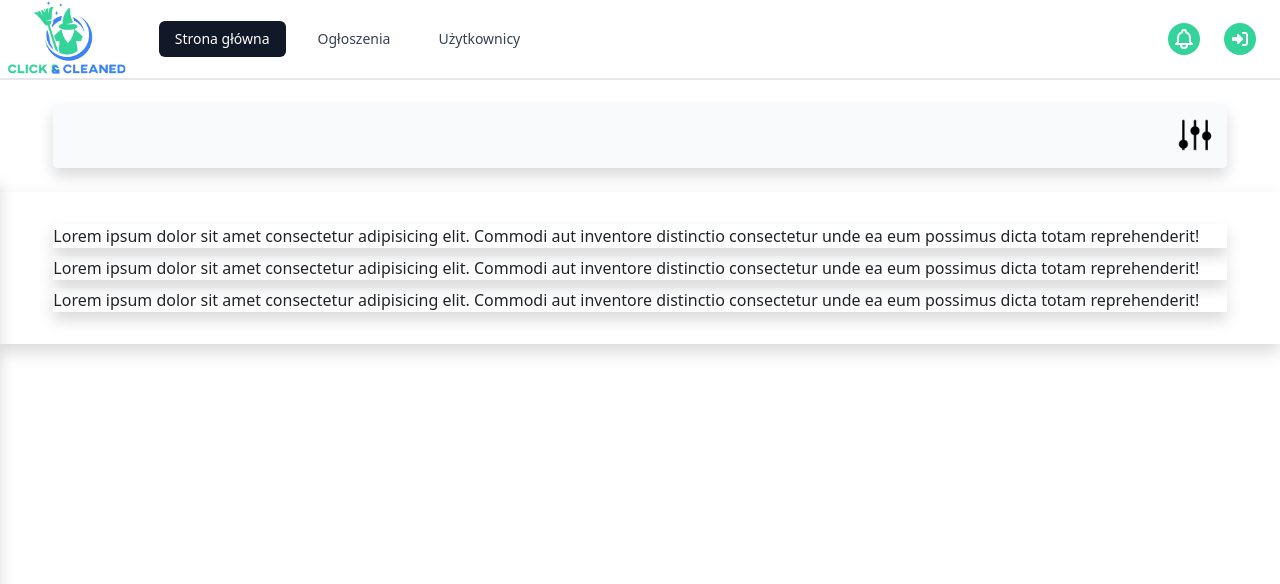
After one commit to Jeden1102/clean-test, a PHP site: page /public/views/ogloszenia.php in a window 1280 px wide. The commit adds this page. Shown: the top 584 px of the page. Run offline with PHP 8.4, Linux system fonts and the light colour scheme; a stand-in replaces the project's code that opens the database connection; style sheets or scripts are compiled from the project's sources; some libraries are stand-ins or nearby versions.

```diff
--- a/public/additionalcss.css
+++ b/public/additionalcss.css
@@ -41,3 +41,10 @@
 .step-three-visual{
     clip-path: polygon(0 19%, 59% 19%, 77% 52%, 61% 85%, 0 86%, 23% 51%);
 }
+.filter-box{
+    transform: translateX(-100%);
+    transition: .3s;
+}
+.filter-translate{
+    transform: translateX(0%);
+}
--- /dev/null
+++ b/public/scripts/showFilter.js
@@ -0,0 +1,13 @@
+let btn = document.querySelector('.filter-btn');
+let filterBox = document.querySelector('.filter-box');
+let active = false;
+btn.addEventListener('click',()=>{
+    if(!active){
+        filterBox.classList.add('filter-translate');
+        active = true;
+    }else{
+        filterBox.classList.remove('filter-translate');
+
+        active = false;
+    }
+})
--- /dev/null
+++ b/public/views/ogloszenia.php
@@ -0,0 +1,53 @@
+<!DOCTYPE html>
+<html lang="en">
+<head>
+    <meta charset="UTF-8">
+    <meta http-equiv="X-UA-Compatible" content="IE=edge">
+    <meta name="viewport" content="width=device-width, initial-scale=1.0">
+    <title>Document</title>
+    <script src="https://kit.fontawesome.com/193f3f2978.js" crossorigin="anonymous"></script>
+    <link href="https://cdn.jsdelivr.net/npm/bootstrap@5.0.0-beta2/dist/css/bootstrap.min.css" rel="stylesheet" integrity="sha384-BmbxuPwQa2lc/FVzBcNJ7UAyJxM6wuqIj61tLrc4wSX0szH/Ev+nYRRuWlolflfl" crossorigin="anonymous">
+    <script src="https://cdn.jsdelivr.net/npm/bootstrap@5.0.0-beta2/dist/js/bootstrap.bundle.min.js" integrity="sha384-b5kHyXgcpbZJO/tY9Ul7kGkf1S0CWuKcCD38l8YkeH8z8QjE0GmW1gYU5S9FOnJ0" crossorigin="anonymous"></script>
+    <link href="../styles.css" rel="stylesheet"/>
+    <link href="../additionalcss.css" rel="stylesheet"/>
+</head>
+<body class="overflow-x-hidden">
+<?php
+include '../components/header.php';
+?>
+<div class="w-full">
+    <button class="w-11/12 mx-auto bg-gray-50 text-white mt-4 rounded shadow p-2  flex items-center justify-end filter-btn">
+        <img class="w-12" src="../assets/img/filter.png" alt="">
+    </button>
+    <div class="w-full mx-auto h-screen bg-white card shadow filter-box mx-auto absolute left-0 top-44">
+        <div class="w-4/5 mx-auto">
+            <h2 class="my-4 text-2xl font-light text-center">Filtruj swoje wyszukiwania</h2>
+            <div>
+                <label for="exampleInputEmail1" class="form-label">Lokalizcja</label>
+                <input name="lokalizacja" type="text" class="form-control" id="exampleInputEmail1" placeholder="Opole" aria-describedby="emailHelp">
+            </div>
+
+        </div>
+
+    </div>
+    <!-- Content -->
+    <div class="w-full shadow mt-4 py-4">
+        <div class="shadow w-11/12 mx-auto my-2">
+          Lorem ipsum dolor sit amet consectetur adipisicing elit. Commodi aut inventore distinctio consectetur unde ea eum possimus dicta totam reprehenderit!
+        </div>
+        <div class="shadow w-11/12 mx-auto my-2">
+          Lorem ipsum dolor sit amet consectetur adipisicing elit. Commodi aut inventore distinctio consectetur unde ea eum possimus dicta totam reprehenderit!
+        </div>
+        <div class="shadow w-11/12 mx-auto my-2">
+          Lorem ipsum dolor sit amet consectetur adipisicing elit. Commodi aut inventore distinctio consectetur unde ea eum possimus dicta totam reprehenderit!
+        </div>
+    </div>
+</div>
+<?php
+        include '../components/mobile-nav.php';
+?>
+</body>
+</html>
+<script src="../scripts/showFilter.js">
+
+</script>
```
Also changed, not shown: index.php (+7 -7 lines), public/components/dodaj-ogl.php (+12 -12 lines), public/assets/img/filter.png (added), public/assets/img/svg/filter.svg (added), 1 other file.
